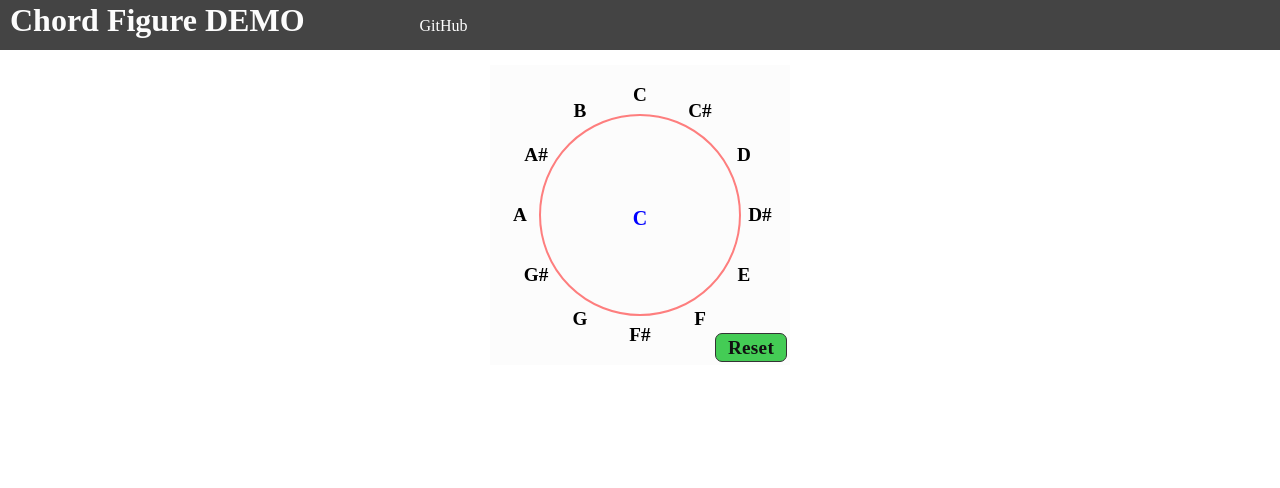
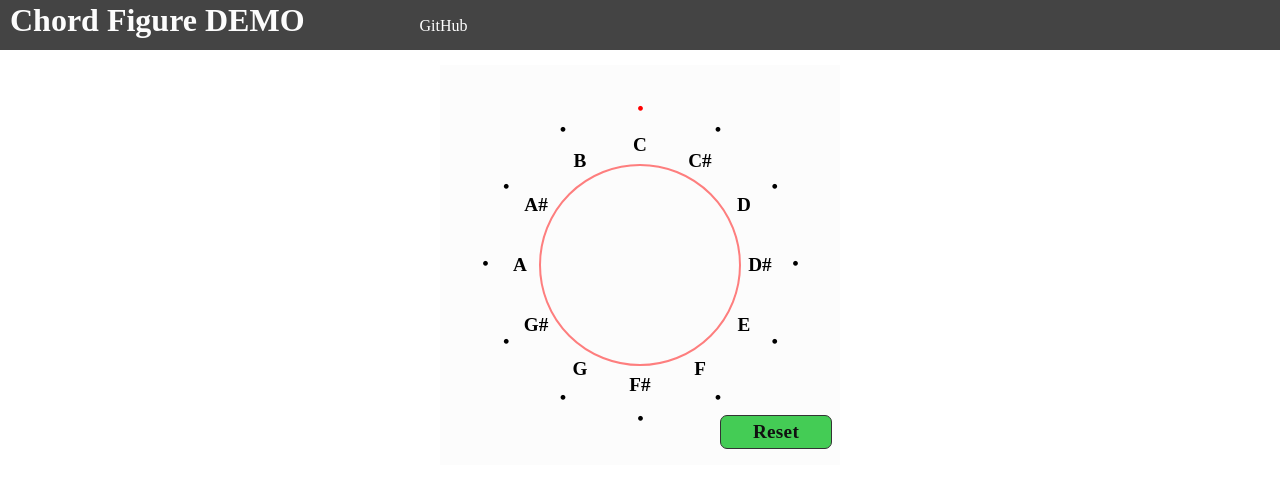
Before and after one commit to kitsunegadget/Chord-Figure-Generator, a plain HTML site: page index.html in a window 1280 px wide. Drawn offline with Linux system fonts and the light colour scheme.

Commit message:
ルート音選択機能の追加

```diff
--- a/demo.css
+++ b/demo.css
@@ -55,7 +55,7 @@ header ul {
 
 .moji {
     position: relative;
-    width: 300px;
+    width: 400px;
     height: 0px;
     margin: auto;
     text-align: center;
@@ -130,12 +130,12 @@ header ul {
 }
 */
 .moji #reset {
-    width: 60px;
-    height: 25px;
+    width: 100px;
+    height: 30px;
     padding: 1px 5px 1px 5px;
-    top: 268px;
-    left: 225px;
-    line-height: 26px;
+    top: 350px;
+    left: 280px;
+    line-height: 30px;
     border: solid #333 1.5px;
     border-radius: 7px;
     color: #111;
--- a/demo.js
+++ b/demo.js
@@ -4,17 +4,25 @@ function onload(){
         var c = cv.getContext("2d")
 
         var flags = [];
+        var root = 0;
         //フラグ初期化 & イベントリスナ追加
         for(var i = 0; i < 12; ++i){
             flags.push(false);
 
             var mid = "m" + String(i);
+            var rid = "r" + String(i);
             var moji = document.getElementById(mid);
-            moji.addEventListener("click", listener, false);
+            var root_moji = document.getElementById(rid);
+            moji.addEventListener("click", listenerM, false);
+            root_moji.addEventListener("click", listenerR, false);
 
-            var left = 135+120*Math.sin((i)*Math.PI/6);
-            var top = 15+120-(120*Math.cos((i)*Math.PI/6));
+            var left = 185+120*Math.sin((i)*Math.PI/6);
+            var top = 65+120-(120*Math.cos((i)*Math.PI/6));
             moji.style = "left: "+left+"px; top: "+top+"px";
+
+            var left_ = 185+155*Math.sin((i)*Math.PI/6);
+            var top_ = 65+120-(155*Math.cos((i)*Math.PI/6));
+            root_moji.style = "left: "+left_+"px; top: "+top_+"px";
         }
 
         document.getElementById("reset").onclick=function(){
@@ -25,7 +33,7 @@ function onload(){
                 draw();
             }
         };
-
+        document.getElementById("r0").children[0].firstChild.style = "color: #f00";
         draw();
 
         //図形の描画ポイント指定
@@ -34,29 +42,29 @@ function onload(){
             flags.forEach(function (item, index, array){
                 //12角形なので30°ごとに進む
                 if(item && first){
-                    c.moveTo(150+100*Math.sin((index)*Math.PI/6),50+100-(100*Math.cos((index)*Math.PI/6)));
+                    c.moveTo(200+100*Math.sin((index)*Math.PI/6),100+100-(100*Math.cos((index)*Math.PI/6)));
                     first = false;
                 }
                 else if (item){
-                    c.lineTo(150+100*Math.sin((index)*Math.PI/6),50+100-(100*Math.cos((index)*Math.PI/6)));
+                    c.lineTo(200+100*Math.sin((index)*Math.PI/6),100+100-(100*Math.cos((index)*Math.PI/6)));
                 }
             });
         }
 
         //描画
         function draw(){
-            //キャンバスサイズは300x300
-            c.clearRect(0,0,300,300);//初期化
+            //キャンバスサイズは400x400
+            c.clearRect(0,0,400,400);//初期化
 
             c.strokeStyle = "red";
             c.lineWidth = "2";
             c.globalAlpha = "0.5"
 
             c.beginPath();
-            c.arc(150,150, 100, 0, 2*Math.PI, false);
+            c.arc(200,200, 100, 0, 2*Math.PI, false);
             c.stroke();
 
-            var style = choad(flags,0);//コード識別
+            var style = choad(flags,root);//コード識別
 
             c.strokeStyle = "purple";
             c.fillStyle = style[1];
@@ -71,10 +79,10 @@ function onload(){
             c.globalAlpha = "1"
             c.textAlign = "center"
             c.font = "bold 20px Meryo";
-            c.fillText(style[0], 150,150+10);
+            c.fillText(style[0], 200,200+10);
         }
 
-        function listener(e){
+        function listenerM(e){
             var vid = e.currentTarget.id.split("m")[1];
             flags[vid] = !flags[vid];
             if(flags[vid]){
@@ -87,21 +95,43 @@ function onload(){
             //console.log(e.currentTarget.id.split("m")[1]);
             draw();
         }
+        function listenerR(e){
+            var vid = e.currentTarget.id.split("r")[1];
+            root = Number(vid);
+            for(var i = 0; i < 12; ++i){
+                var rid = "r" + String(i);
+                document.getElementById(rid).children[0].firstChild.style = "color: #000";
+            }
+            e.target.style = "color: #f00";
+            draw();
+        }
     }
 };
 
 function choad(fls,rt){
     //とりあえずルートCのときの設定
-    var root = 0; //とりあえずC
+    var root = rt; //とりあえずC
     var letter = "";
     var fillcolor = "";
     var i = 0;
+    if (!fls[root] ) {
+        return [letter, fillcolor];
+    }
     switch(root){
-        case 0: letter="C"; fillcolor="green"; break;
+        case 0: letter="C"; break;
         case 1: letter="C#"; break;
-        case 2: letter="D"; fillcolor="yellow"; break;
-        case 3:
+        case 2: letter="D"; break;
+        case 3: letter="D#"; break;
+        case 4: letter="E"; break;
+        case 5: letter="F"; break;
+        case 6: letter="F#"; break;
+        case 7: letter="G"; break;
+        case 8: letter="G#"; break;
+        case 9: letter="A"; break;
+        case 10: letter="A#"; break;
+        case 11: letter="B"; break;
         default:
+        console.log("error");
     }
     root++;
     i++;
--- a/index.html
+++ b/index.html
@@ -28,9 +28,21 @@
             <div id="m10"><b><a>A#</a></b></div>
             <div id="m11"><b><a>B</a></b></div>
             <p><br/></p>
+            <div id="r0"><b><a>・</a></b></div>
+            <div id="r1"><b><a>・</a></b></div>
+            <div id="r2"><b><a>・</a></b></div>
+            <div id="r3"><b><a>・</a></b></div>
+            <div id="r4"><b><a>・</a></b></div>
+            <div id="r5"><b><a>・</a></b></div>
+            <div id="r6"><b><a>・</a></b></div>
+            <div id="r7"><b><a>・</a></b></div>
+            <div id="r8"><b><a>・</a></b></div>
+            <div id="r9"><b><a>・</a></b></div>
+            <div id="r10"><b><a>・</a></b></div>
+            <div id="r11"><b><a>・</a></b></div>
             <div id="reset">Reset</div>
         </div>
-        <canvas id="cv" width="300" height="300" style="background-color: #fcfcfc;">
+        <canvas id="cv" width="400" height="400" style="background-color: #fcfcfc;">
         </canvas>
     </div>
 </body>
```
